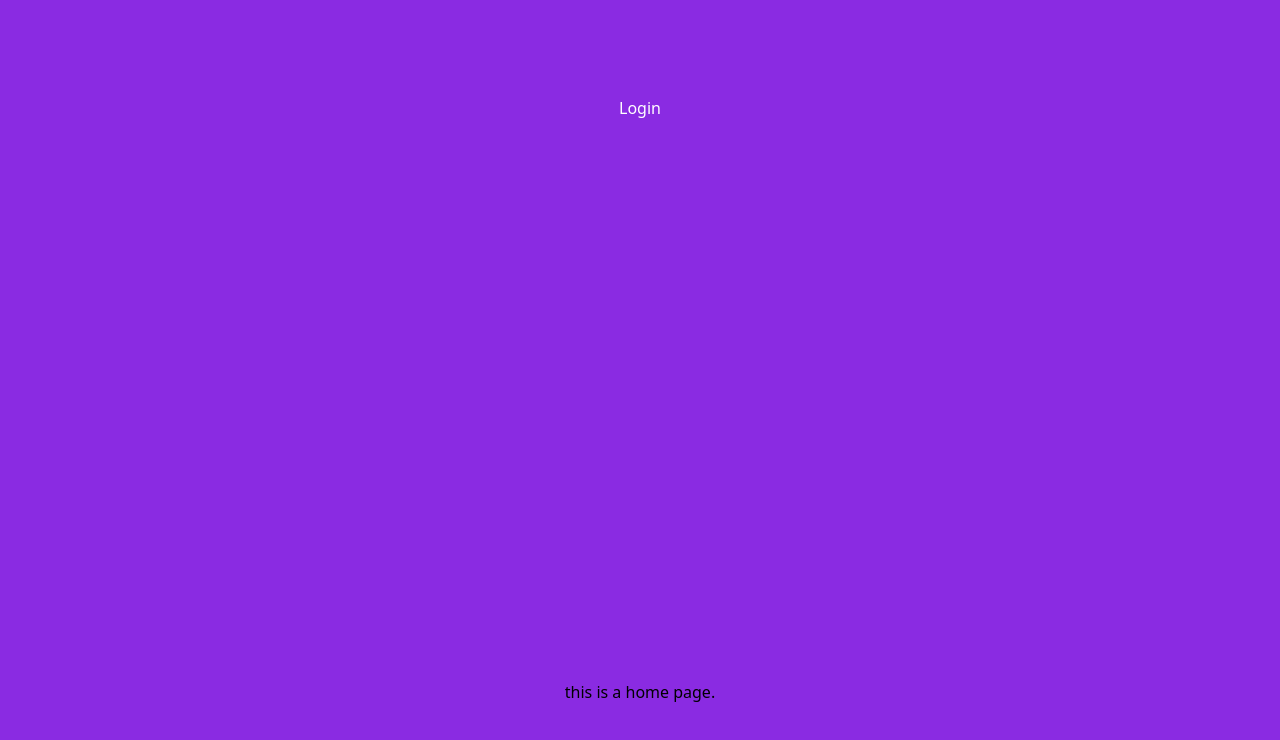
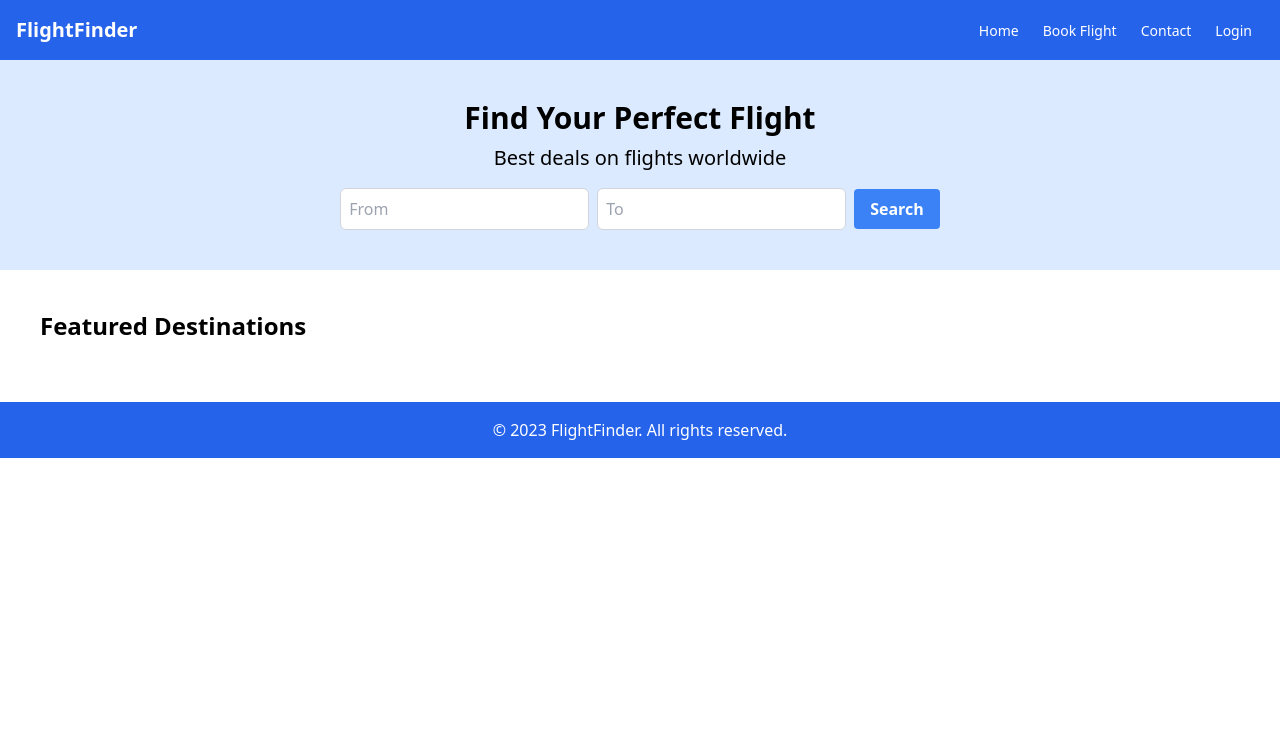
Before and after one commit to mdkhairul773islam/nextjs-app, a Next.js app: page / in a window 1280 px wide. Shown: the top 740 px of the page. Built offline with nearby package versions, Linux system fonts and the light colour scheme.

Commit message:
UI Update

```diff
--- /dev/null
+++ b/src/app/auth/auth.css
@@ -0,0 +1,3 @@
+body {
+    background-color: blueviolet;
+}
--- /dev/null
+++ b/src/app/auth/layout.js
@@ -0,0 +1,8 @@
+import './auth.css';
+export default function Layout({ children }) {
+    return (
+        <>
+            {children}
+        </>
+    )
+}
--- /dev/null
+++ b/src/app/components/footer.js
@@ -0,0 +1,7 @@
+export default function Footer() {
+    return (
+        <footer className="bg-blue-600 text-white text-center p-4">
+            © 2023 FlightFinder. All rights reserved.
+        </footer>
+    )
+}
--- /dev/null
+++ b/src/app/components/navbar.js
@@ -0,0 +1,16 @@
+import Link from "next/link";
+export default function Navbar() {
+    return (
+        <nav className="bg-blue-600 text-white p-4">
+            <div className="container mx-auto flex justify-between items-center">
+                <h1 className="text-xl font-bold">FlightFinder</h1>
+                <div>
+                    <Link href="#" className="px-3 py-2 rounded-md text-sm font-medium hover:text-emerald-200">Home</Link>
+                    <Link href="#" className="px-3 py-2 rounded-md text-sm font-medium hover:text-emerald-200">Book Flight</Link>
+                    <Link href="#" className="px-3 py-2 rounded-md text-sm font-medium hover:text-emerald-200" >Contact</Link>
+                    <Link href="auth/login" className="px-3 py-2 rounded-md text-sm font-medium hover:text-emerald-200">Login</Link>
+                </div>
+            </div>
+        </nav>
+    );
+}
--- /dev/null
+++ b/src/app/components/search.js
@@ -0,0 +1,11 @@
+export default function Search() {
+    return (
+        <div className="mt-4">
+            <input type="text" placeholder="From" className="p-2 border border-gray-300 rounded-md mr-2" />
+            <input type="text" placeholder="To" className="p-2 border border-gray-300 rounded-md mr-2" />
+            <button className="bg-blue-500 hover:bg-blue-700 text-white font-bold py-2 px-4 rounded">
+                Search
+            </button>
+        </div>
+    )
+}
--- a/src/app/globals.css
+++ b/src/app/globals.css
@@ -9,7 +9,3 @@
 }
 
 @media (prefers-color-scheme: dark) {}
-
-body {
-  background-color: blueviolet;
-}
--- a/src/app/page.js
+++ b/src/app/page.js
@@ -1,9 +1,22 @@
-import Link from "next/link"
+import Footer from './components/footer';
+import Navbar from './components/navbar';
+import Search from './components/search';
 export default function Home() {
   return (
-    <main className="flex min-h-screen flex-col items-center justify-between p-24">
-      <h2><Link className="text-white" href="/auth/login">Login</Link></h2>
-      <h2>this is a home page.</h2>
-    </main>
-  )
+    <>
+      <Navbar />
+      <div className="hero bg-blue-100 p-10 text-center">
+        <h2 className="text-3xl font-bold mb-2">Find Your Perfect Flight</h2>
+        <p className="text-xl mb-4">Best deals on flights worldwide</p>
+        <Search />
+      </div>
+      <div className="featured-destinations p-10">
+        <h3 className="text-2xl font-bold mb-5">Featured Destinations</h3>
+        <div className="grid grid-cols-3 gap-4">
+          {/* Destination cards will go here */}
+        </div>
+      </div>
+      <Footer />
+    </>
+  );
 }
--- a/src/app/user/page.js
+++ b/src/app/user/page.js
@@ -6,7 +6,7 @@ export default function User() {
     const router = useRouter();
     const logout = () => {
         Cookies.remove('token', { path: '/' });
-        router.push('/auth/login');
+        router.push('/');
     };
     return (
         <div>User Dashboard
```
